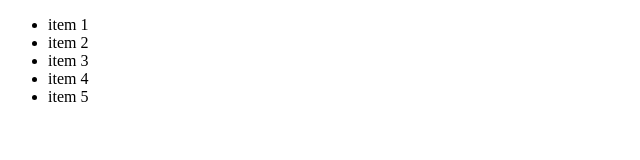
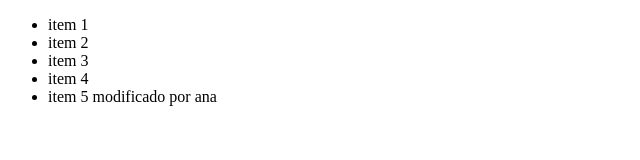
Before and after one commit to nadveos/alura-git, a plain HTML site: page index.html in a window 1280 px wide. Shown: the whole page, without its empty margins (0-640 px from the left). Drawn offline with Linux system fonts and the light colour scheme.

Commit message:
Modificando un item de la lista

```diff
--- a/index.html
+++ b/index.html
@@ -12,7 +12,7 @@
         <li>item 2</li>
         <li>item 3</li>
         <li>item 4</li>
-        <li>item 5</li>
+        <li>item 5 modificado por ana</li>
     </ul>
 </body>
 </html>
```
